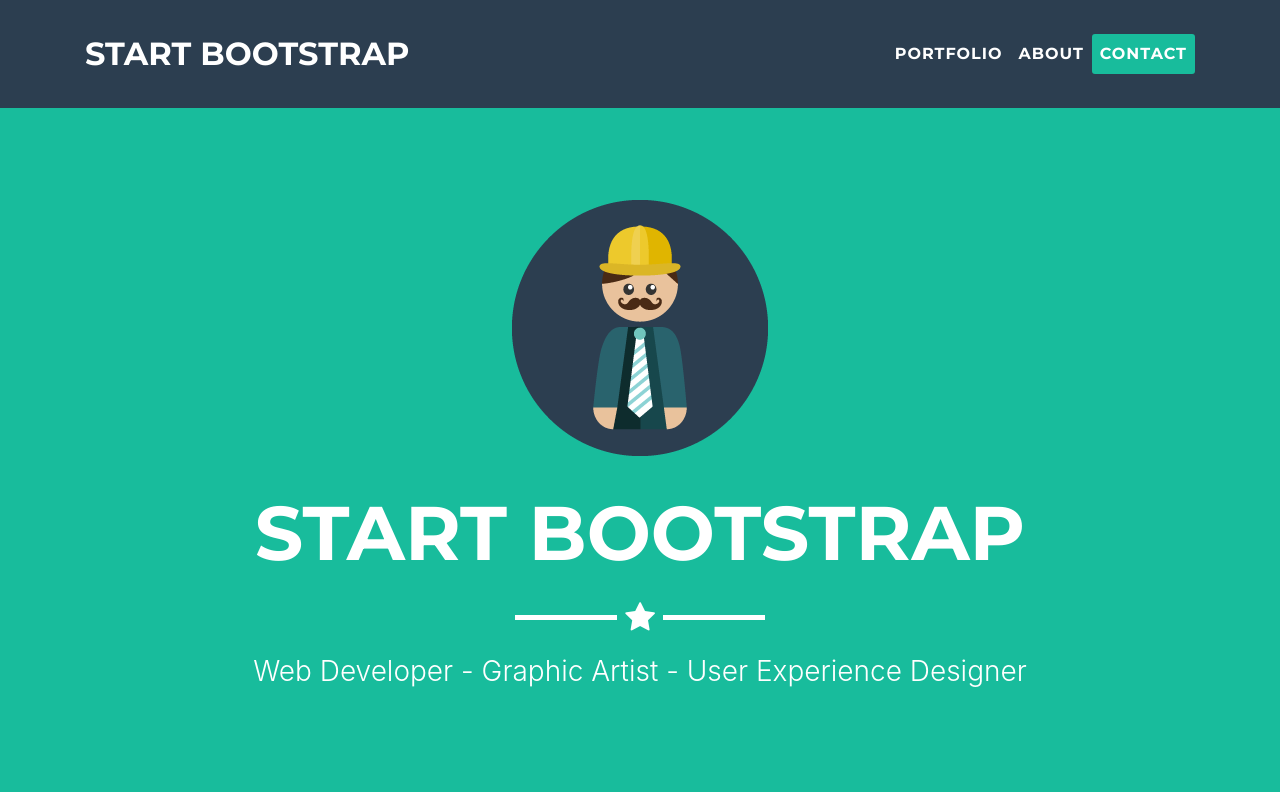
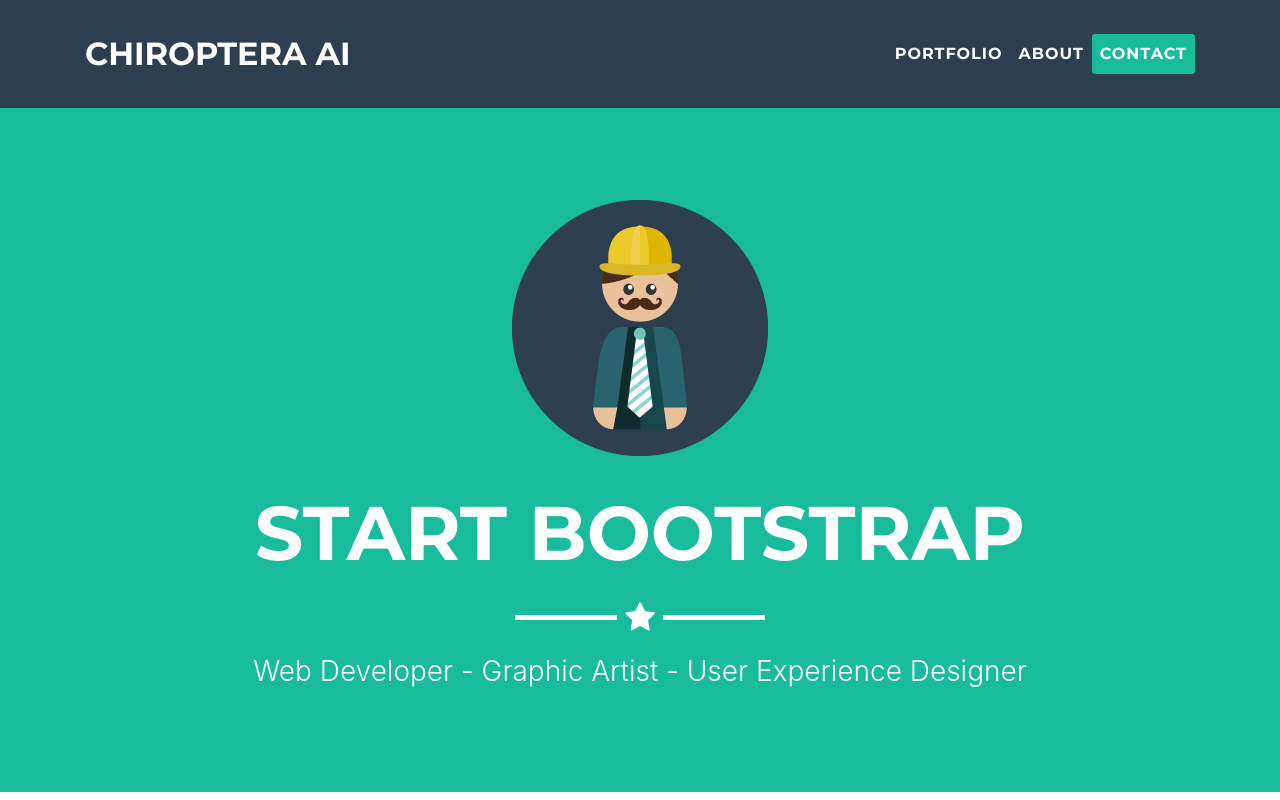
Before and after one commit to Fernando23296/example, a website with bundled scripts: page index.html in a window 1280 px wide. Shown: the top 800 px of the page. Built offline with nearby package versions, Linux system fonts and the light colour scheme.

Commit message:
new name

```diff
--- a/index.html
+++ b/index.html
@@ -28,7 +28,7 @@
     <!-- Navigation -->
     <nav class="navbar navbar-expand-lg navbar-light fixed-top" id="mainNav">
       <div class="container">
-        <a class="navbar-brand js-scroll-trigger" href="#page-top">Start Bootstrap</a>
+        <a class="navbar-brand js-scroll-trigger" href="#page-top">CHIROPTERA AI</a>
         <button class="navbar-toggler navbar-toggler-right" type="button" data-toggle="collapse" data-target="#navbarResponsive" aria-controls="navbarResponsive" aria-expanded="false" aria-label="Toggle navigation">
           Menu
           <i class="fa fa-bars"></i>
```
